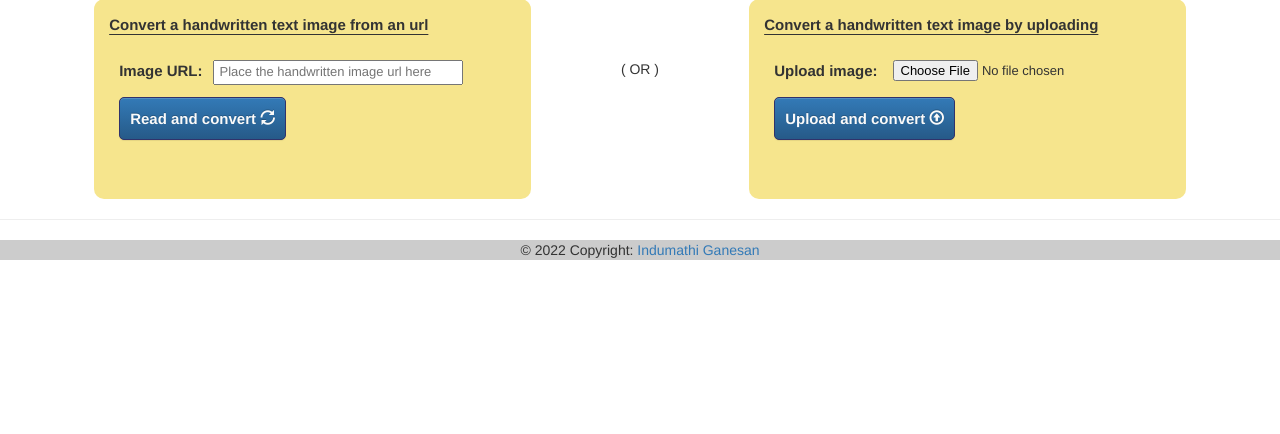
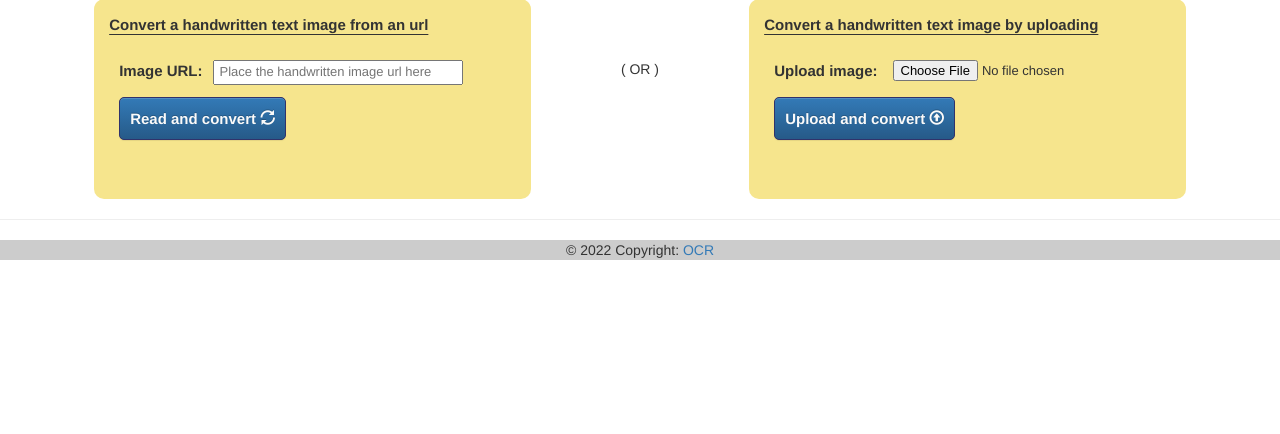
Before and after one commit to Indumathi90/handwrittentodigital, a Flask app: page / in a window 1280 px wide. Shown: the part 249-683 px from the top of the page. Run offline with Flask 2, Linux system fonts and the light colour scheme; some libraries are stand-ins or nearby versions.

Commit message:
Update copyright section

```diff
--- a/templates/footer.html
+++ b/templates/footer.html
@@ -5,7 +5,7 @@
   <!-- Copyright -->
   <div class="text-center p-3" style="background-color: rgba(0, 0, 0, 0.2);">
     © 2022 Copyright:
-    <a class="text-dark" href="#">Indumathi Ganesan</a>
+    <a class="text-dark" href="#">OCR</a>
   </div>
   <!-- Copyright -->
 </footer>
```
